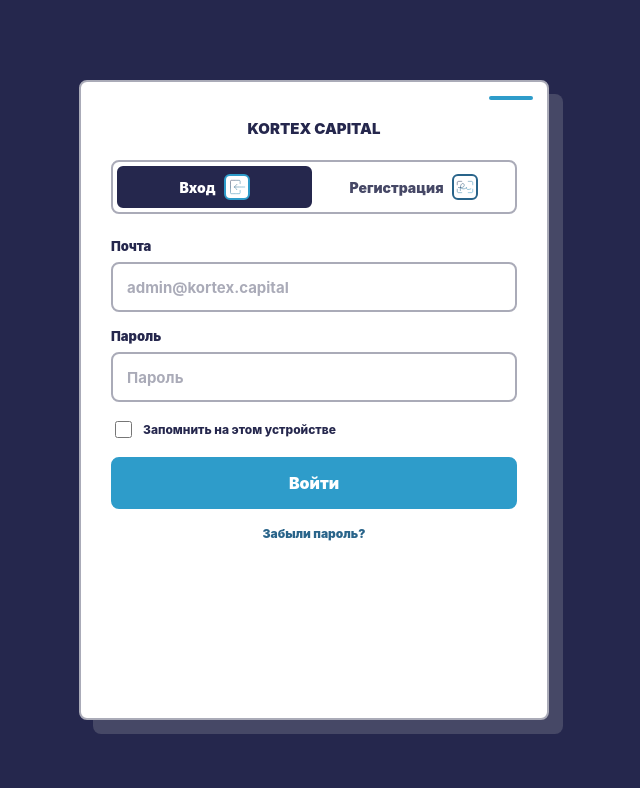
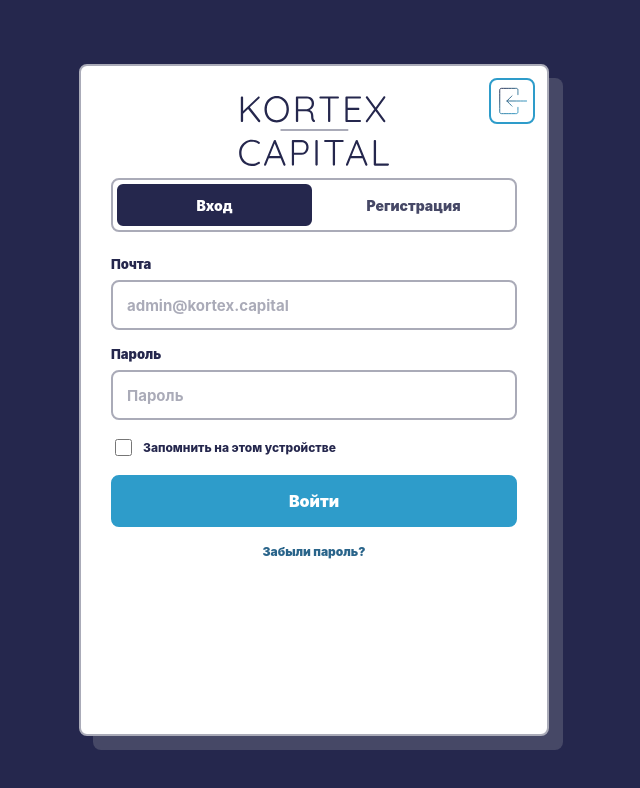
Before and after one commit to info14fourteen-creator/tenderland-api, a website: page public/index.html in a window 1280 px wide. Shown: the whole page, without its empty margins (326-966 px from the left). Drawn offline with Linux system fonts and the light colour scheme.

Commit message:
Move auth animation to corner

```diff
--- a/public/index.html
+++ b/public/index.html
@@ -9,26 +9,18 @@
   <body>
     <main class="auth-page">
       <section class="auth-card" aria-label="Авторизация">
-        <div class="auth-brand">KORTEX CAPITAL</div>
+        <div class="corner-lottie" data-auth-corner-lottie aria-hidden="true"></div>
+
+        <div class="auth-brand">
+          <img src="/assets/logo_text_25274D_464866.svg" alt="Kortex Capital">
+        </div>
 
         <div class="auth-tabs" role="tablist" aria-label="Режим авторизации">
           <button class="auth-tab is-active" type="button" data-auth-mode="login" role="tab" aria-selected="true">
-            <span>Вход</span>
-            <span
-              class="tab-lottie"
-              data-auth-tab-lottie="login"
-              data-lottie-path="/assets/login-animation.json"
-              aria-hidden="true"
-            ></span>
+            Вход
           </button>
           <button class="auth-tab" type="button" data-auth-mode="register" role="tab" aria-selected="false">
-            <span>Регистрация</span>
-            <span
-              class="tab-lottie"
-              data-auth-tab-lottie="register"
-              data-lottie-path="/assets/register-button-animation.json"
-              aria-hidden="true"
-            ></span>
+            Регистрация
           </button>
         </div>
 
--- a/public/js/auth-page.js
+++ b/public/js/auth-page.js
@@ -6,27 +6,24 @@
   const loginForm = document.querySelector('[data-auth-panel="login"]');
   const registerForm = document.querySelector('[data-auth-panel="register"]');
   const forgotButton = document.querySelector("[data-forgot-password]");
-  const tabAnimations = new Map();
+  const cornerLottie = document.querySelector("[data-auth-corner-lottie]");
+  const cornerLottiePaths = {
+    login: "/assets/login-animation.json",
+    register: "/assets/register-button-animation.json"
+  };
+  let cornerAnimation = null;
+  let cornerAnimationMode = "";
 
-  document.querySelectorAll("[data-auth-tab-lottie]").forEach((target) => {
-    const animation = window.TenderlandLottie?.mount(target, {
-      autoplay: false,
-      loop: true
+  function syncCornerAnimation(mode) {
+    if (!cornerLottie || cornerAnimationMode === mode) return;
+
+    cornerAnimation?.destroy();
+    cornerAnimation = window.TenderlandLottie?.mount(cornerLottie, {
+      autoplay: true,
+      loop: true,
+      path: cornerLottiePaths[mode]
     });
-
-    if (animation) {
-      tabAnimations.set(target.dataset.authTabLottie, animation);
-    }
-  });
-
-  function syncTabAnimations(mode) {
-    tabAnimations.forEach((animation, animationMode) => {
-      if (animationMode === mode) {
-        animation.play();
-      } else {
-        animation.goToAndStop(0, true);
-      }
-    });
+    cornerAnimationMode = mode;
   }
 
   function setStatus(message, isError = false) {
@@ -50,7 +47,7 @@
       panel.classList.toggle("is-hidden", panel.dataset.authPanel !== mode);
     });
 
-    syncTabAnimations(mode);
+    syncCornerAnimation(mode);
     setStatus("");
   }
 
--- a/public/styles/auth.css
+++ b/public/styles/auth.css
@@ -40,7 +40,7 @@
 .auth-card {
   position: relative;
   width: min(100%, 470px);
-  min-height: 640px;
+  min-height: 672px;
   padding: 30px;
   border: 2px solid var(--color-brand-mist);
   border-radius: 8px;
@@ -48,26 +48,31 @@
   box-shadow: 14px 14px 0 var(--color-brand-slate);
 }
 
-.auth-card::before {
-  content: "";
+.corner-lottie {
   position: absolute;
-  top: 14px;
-  right: 14px;
-  width: 44px;
-  height: 4px;
+  top: 12px;
+  right: 12px;
+  width: 46px;
+  height: 46px;
+  padding: 4px;
+  border: 2px solid var(--color-brand-cyan);
   border-radius: 8px;
-  background: var(--color-brand-cyan);
+  background: var(--color-white);
 }
 
 .auth-brand {
   display: grid;
   place-items: center;
-  min-height: 32px;
-  margin: 0 auto 16px;
+  min-height: 70px;
+  margin: 0 auto 12px;
   color: var(--color-brand-navy);
-  font-size: 15px;
-  font-weight: 900;
-  line-height: 1;
+}
+
+.auth-brand img {
+  display: block;
+  width: 174px;
+  height: 70px;
+  object-fit: contain;
 }
 
 .auth-tabs {
@@ -82,10 +87,6 @@
 }
 
 .auth-tab {
-  display: inline-flex;
-  align-items: center;
-  justify-content: center;
-  gap: 8px;
   min-height: 42px;
   border: 2px solid var(--color-white);
   border-radius: 6px;
@@ -94,20 +95,6 @@
   cursor: pointer;
   font-size: 14px;
   font-weight: 900;
-}
-
-.tab-lottie {
-  width: 26px;
-  height: 26px;
-  padding: 2px;
-  border: 2px solid var(--color-brand-blue);
-  border-radius: 6px;
-  background: var(--color-white);
-  flex: 0 0 auto;
-}
-
-.auth-tab.is-active .tab-lottie {
-  border-color: var(--color-brand-cyan);
 }
 
 .auth-tab.is-active {
@@ -246,7 +233,7 @@
   }
 
   .auth-card {
-    min-height: 632px;
+    min-height: 660px;
     padding: 24px;
     box-shadow: 8px 8px 0 var(--color-brand-slate);
   }
```
Also changed, not shown: public/assets/logo_text_25274D_464866.svg (added).
